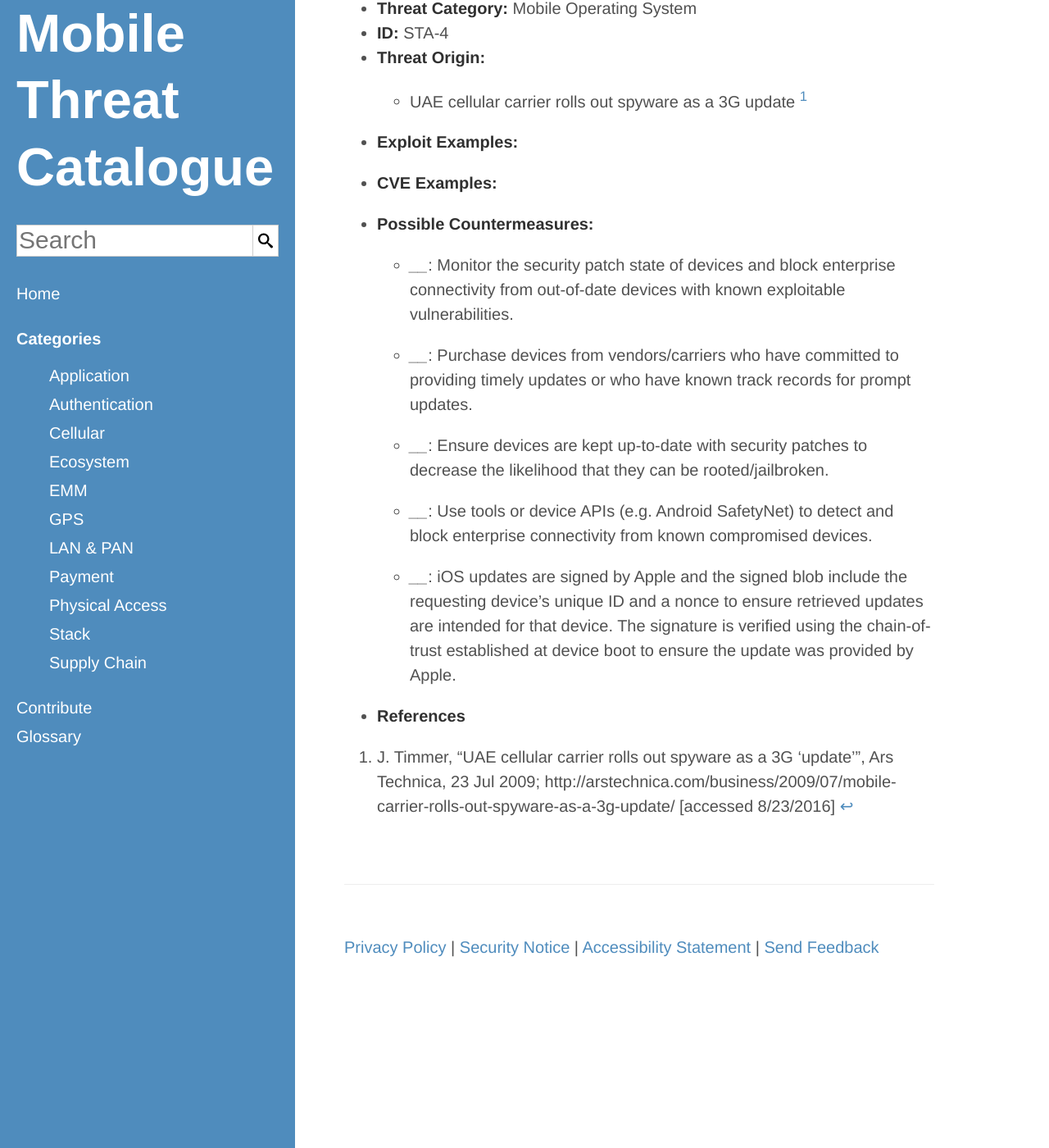
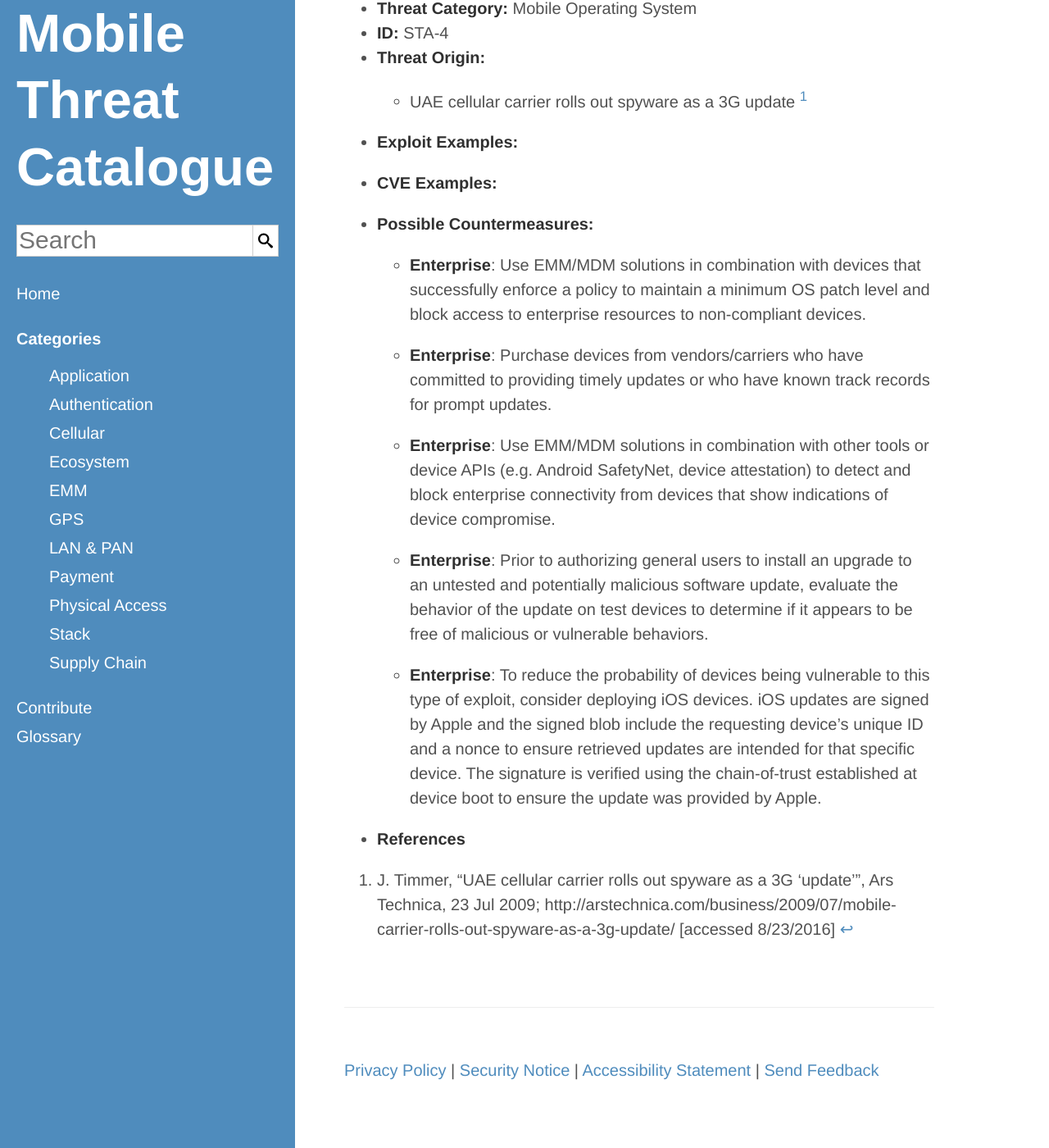
Before and after one commit to usnistgov/mobile-threat-catalogue, a Jekyll site: the page built from _stack-threats/STA-4.md, in a window 1280 px wide and 1400 px high, scrolled down 392 px. Shown: the whole window at 82% size. Built offline with Jekyll 4.4.1, drawn with Linux system fonts in a browser that asks for light colours.

Commit message:
#13: update countermeasures and actors

```diff
--- a/_stack-threats/STA-4.md
+++ b/_stack-threats/STA-4.md
@@ -7,14 +7,14 @@
     ExploitExample:
     CVEExample:
     PossibleCountermeasures:
-        "Monitor the security patch state of devices and block enterprise connectivity from out-of-date devices with known exploitable vulnerabilities.":
-            -
+        "Use EMM/MDM solutions in combination with devices that successfully enforce a policy to maintain a minimum OS patch level and block access to enterprise resources to non-compliant devices.":
+            - Enterprise
         "Purchase devices from vendors/carriers who have committed to providing timely updates or who have known track records for prompt updates.":
-            -
-        "Ensure devices are kept up-to-date with security patches to decrease the likelihood that they can be rooted/jailbroken.":
-            -
-        "Use tools or device APIs (e.g. Android SafetyNet) to detect and block enterprise connectivity from known compromised devices.":
-            -
-        "iOS updates are signed by Apple and the signed blob include the requesting device's unique ID and a nonce to ensure retrieved updates are intended for that device. The signature is verified using the chain-of-trust established at device boot to ensure the update was provided by Apple.":
-            -
+            - Enterprise
+        "Use EMM/MDM solutions in combination with other tools or device APIs (e.g. Android SafetyNet, device attestation) to detect and block enterprise connectivity from devices that show indications of device compromise.":
+            - Enterprise
+        "Prior to authorizing general users to install an upgrade to an untested and potentially malicious software update, evaluate the behavior of the update on test devices to determine if it appears to be free of malicious or vulnerable behaviors.":
+            - Enterprise
+        "To reduce the probability of devices being vulnerable to this type of exploit, consider deploying iOS devices. iOS updates are signed by Apple and the signed blob include the requesting device's unique ID and a nonce to ensure retrieved updates are intended for that specific device. The signature is verified using the chain-of-trust established at device boot to ensure the update was provided by Apple.":
+            - Enterprise
 ---
```
